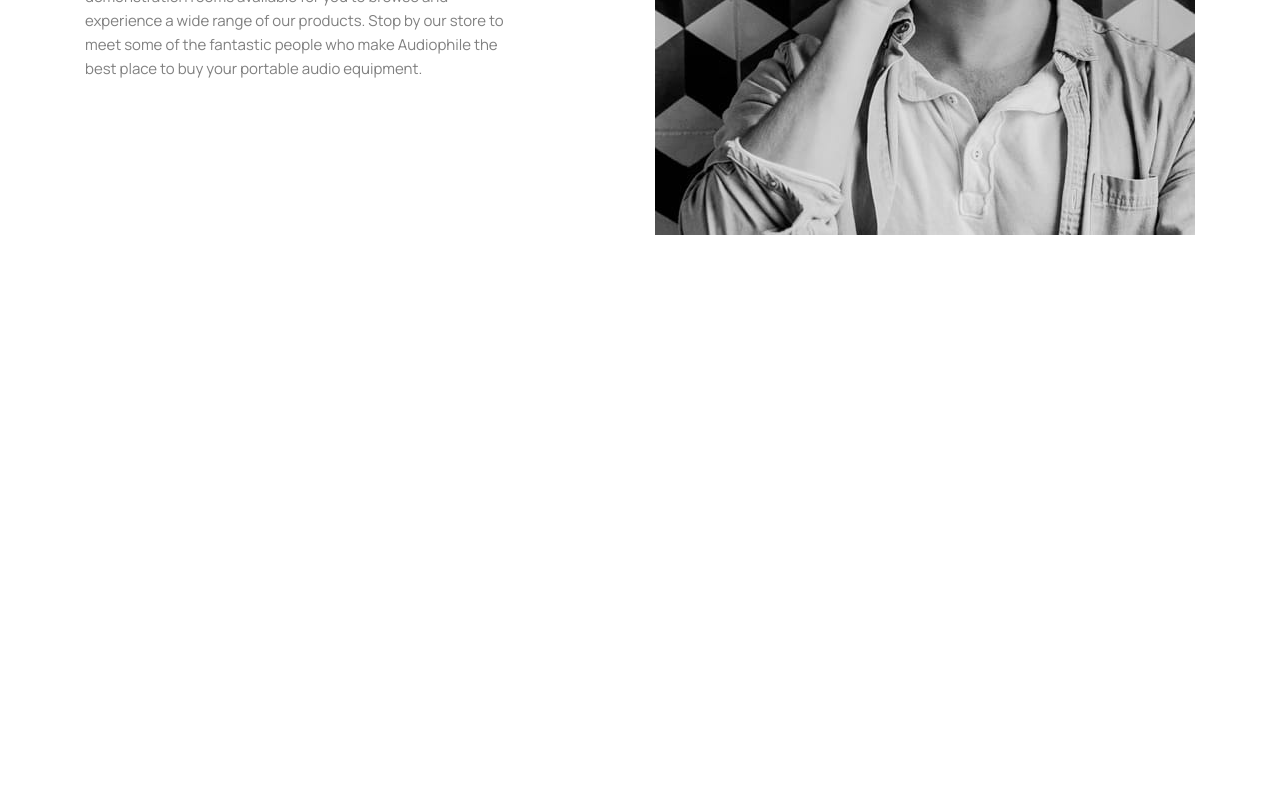
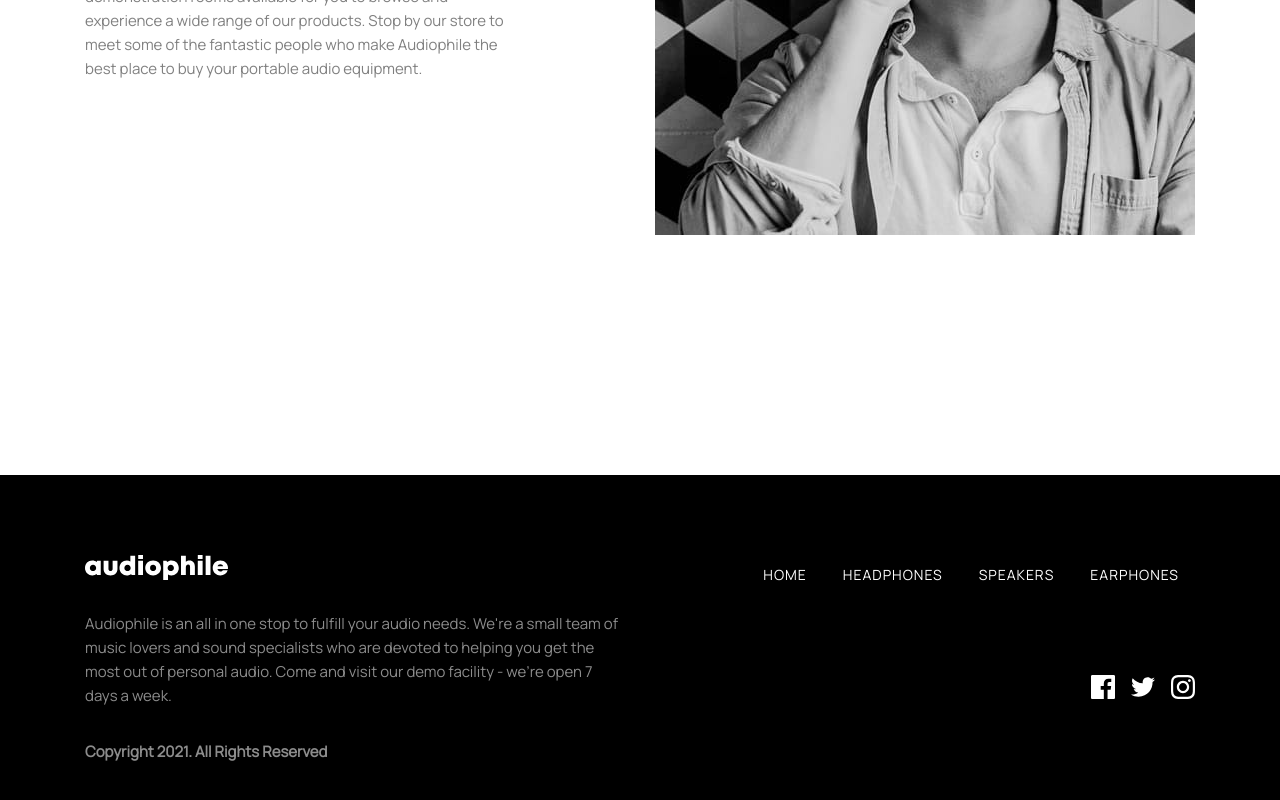
Before and after one commit to Fables7/audiophile-e-commerce, a Next.js app: page /home in a window 1280 px wide. Shown: the part 2987-3787 px from the top of the page. Before the commit the page ends 3222 px from the top, so only its background shows below. Built offline with nearby package versions, Linux system fonts and the light colour scheme.

Commit message:
Created Footer and Icons for footer

```diff
--- /dev/null
+++ b/app/Footer.tsx
@@ -0,0 +1,50 @@
+import React from "react";
+import Image from "next/image";
+import logo from "@/assets/audiophile-logo.svg";
+import NavMenu from "./NavMenu";
+import FacebookIcon from "@/components/icons/FacebookIcon";
+import TwitterIcon from "@/components/icons/TwitterIcon";
+import InstagramIcon from "@/components/icons/InstagramIcon";
+
+const icons = [
+  {
+    icon: FacebookIcon,
+  },
+  {
+    icon: TwitterIcon,
+  },
+  {
+    icon: InstagramIcon,
+  },
+];
+
+const Footer = () => {
+  return (
+    <footer className="bg-black h-[365px] flex justify-center">
+      <div className="w-[1110px]  pt-20 flex justify-between">
+        <div className="flex flex-col gap-8">
+          <Image src={logo} alt="logo" />
+          <p className="w-[540px]">
+            Audiophile is an all in one stop to fulfill your audio needs.
+            We&apos;re a small team of music lovers and sound specialists who
+            are devoted to helping you get the most out of personal audio. Come
+            and visit our demo facility - we’re open 7 days a week.
+          </p>
+          <p className=" font-bold">Copyright 2021. All Rights Reserved</p>
+        </div>
+        <div>
+          <NavMenu />
+          <div className="flex items-center gap-4 justify-end mt-20">
+            {icons.map((item, index) => (
+              <a key={index} className="hover:cursor-pointer">
+                <item.icon className="fill-white hover:fill-[var(--orange)]" />
+              </a>
+            ))}
+          </div>
+        </div>
+      </div>
+    </footer>
+  );
+};
+
+export default Footer;
--- a/app/home/page.tsx
+++ b/app/home/page.tsx
@@ -10,7 +10,7 @@ const HomePage = () => {
     <div>
       <Xx99Mark2Headphones />
       <div className="w-full flex justify-center ">
-        <div className="w-[1110px] flex flex-col gap-40">
+        <div className="w-[1110px] flex flex-col gap-40 pb-60">
           <ProductNav />
           <HomeProducts />
           <SiteInfo />
--- a/app/layout.tsx
+++ b/app/layout.tsx
@@ -2,6 +2,7 @@ import type { Metadata } from "next";
 import { Inter, Manrope } from "next/font/google";
 import NavBar from "./NavBar";
 import "./globals.css";
+import Footer from "./Footer";
 
 const manrope = Manrope({ subsets: ["latin"], weight: ["400"] });
 
@@ -20,6 +21,7 @@ export default function RootLayout({
       <body className={manrope.className}>
         <NavBar />
         <main>{children}</main>
+        <Footer />
       </body>
     </html>
   );
--- /dev/null
+++ b/components/icons/FacebookIcon.tsx
@@ -0,0 +1,18 @@
+import React from "react";
+
+const FacebookIcon = ({ className }: { className?: string }) => {
+  return (
+    <svg
+      width="24"
+      className={className}
+      height="24"
+      viewBox="0 0 24 24"
+      fill="none"
+      xmlns="http://www.w3.org/2000/svg"
+    >
+      <path d="M22.675 0H1.325C0.593 0 0 0.593 0 1.325V22.676C0 23.407 0.593 24 1.325 24H12.82V14.706H9.692V11.084H12.82V8.413C12.82 5.313 14.713 3.625 17.479 3.625C18.804 3.625 19.942 3.724 20.274 3.768V7.008L18.356 7.009C16.852 7.009 16.561 7.724 16.561 8.772V11.085H20.148L19.681 14.707H16.561V24H22.677C23.407 24 24 23.407 24 22.675V1.325C24 0.593 23.407 0 22.675 0Z" />
+    </svg>
+  );
+};
+
+export default FacebookIcon;
--- /dev/null
+++ b/components/icons/InstagramIcon.tsx
@@ -0,0 +1,22 @@
+import React from "react";
+
+const InstagramIcon = ({ className }: { className?: string }) => {
+  return (
+    <svg
+      width="24"
+      height="24"
+      viewBox="0 0 24 24"
+      className={className}
+      fill="none"
+      xmlns="http://www.w3.org/2000/svg"
+    >
+      <path
+        fill-rule="evenodd"
+        clip-rule="evenodd"
+        d="M12 0C8.741 0 8.333 0.014 7.053 0.072C2.695 0.272 0.273 2.69 0.073 7.052C0.014 8.333 0 8.741 0 12C0 15.259 0.014 15.668 0.072 16.948C0.272 21.306 2.69 23.728 7.052 23.928C8.333 23.986 8.741 24 12 24C15.259 24 15.668 23.986 16.948 23.928C21.302 23.728 23.73 21.31 23.927 16.948C23.986 15.668 24 15.259 24 12C24 8.741 23.986 8.333 23.928 7.053C23.732 2.699 21.311 0.273 16.949 0.073C15.668 0.014 15.259 0 12 0ZM12 2.163C15.204 2.163 15.584 2.175 16.85 2.233C20.102 2.381 21.621 3.924 21.769 7.152C21.827 8.417 21.838 8.797 21.838 12.001C21.838 15.206 21.826 15.585 21.769 16.85C21.62 20.075 20.105 21.621 16.85 21.769C15.584 21.827 15.206 21.839 12 21.839C8.796 21.839 8.416 21.827 7.151 21.769C3.891 21.62 2.38 20.07 2.232 16.849C2.174 15.584 2.162 15.205 2.162 12C2.162 8.796 2.175 8.417 2.232 7.151C2.381 3.924 3.896 2.38 7.151 2.232C8.417 2.175 8.796 2.163 12 2.163ZM5.838 12C5.838 8.597 8.597 5.838 12 5.838C15.403 5.838 18.162 8.597 18.162 12C18.162 15.404 15.403 18.163 12 18.163C8.597 18.163 5.838 15.403 5.838 12ZM12 16C9.791 16 8 14.21 8 12C8 9.791 9.791 8 12 8C14.209 8 16 9.791 16 12C16 14.21 14.209 16 12 16ZM16.965 5.595C16.965 4.8 17.61 4.155 18.406 4.155C19.201 4.155 19.845 4.8 19.845 5.595C19.845 6.39 19.201 7.035 18.406 7.035C17.61 7.035 16.965 6.39 16.965 5.595Z"
+      />
+    </svg>
+  );
+};
+
+export default InstagramIcon;
--- /dev/null
+++ b/components/icons/TwitterIcon.tsx
@@ -0,0 +1,18 @@
+import React from "react";
+
+const TwitterIcon = ({ className }: { className?: string }) => {
+  return (
+    <svg
+      width="24"
+      height="20"
+      className={className}
+      viewBox="0 0 24 20"
+      fill="none"
+      xmlns="http://www.w3.org/2000/svg"
+    >
+      <path d="M24 2.55705C23.117 2.94905 22.168 3.21305 21.172 3.33205C22.189 2.72305 22.97 1.75805 23.337 0.608047C22.386 1.17205 21.332 1.58205 20.21 1.80305C19.313 0.846047 18.032 0.248047 16.616 0.248047C13.437 0.248047 11.101 3.21405 11.819 6.29305C7.728 6.08805 4.1 4.12805 1.671 1.14905C0.381 3.36205 1.002 6.25705 3.194 7.72305C2.388 7.69705 1.628 7.47605 0.965 7.10705C0.911 9.38805 2.546 11.522 4.914 11.997C4.221 12.185 3.462 12.229 2.69 12.081C3.316 14.037 5.134 15.46 7.29 15.5C5.22 17.123 2.612 17.848 0 17.54C2.179 18.937 4.768 19.752 7.548 19.752C16.69 19.752 21.855 12.031 21.543 5.10605C22.505 4.41105 23.34 3.54405 24 2.55705Z" />
+    </svg>
+  );
+};
+
+export default TwitterIcon;
```
